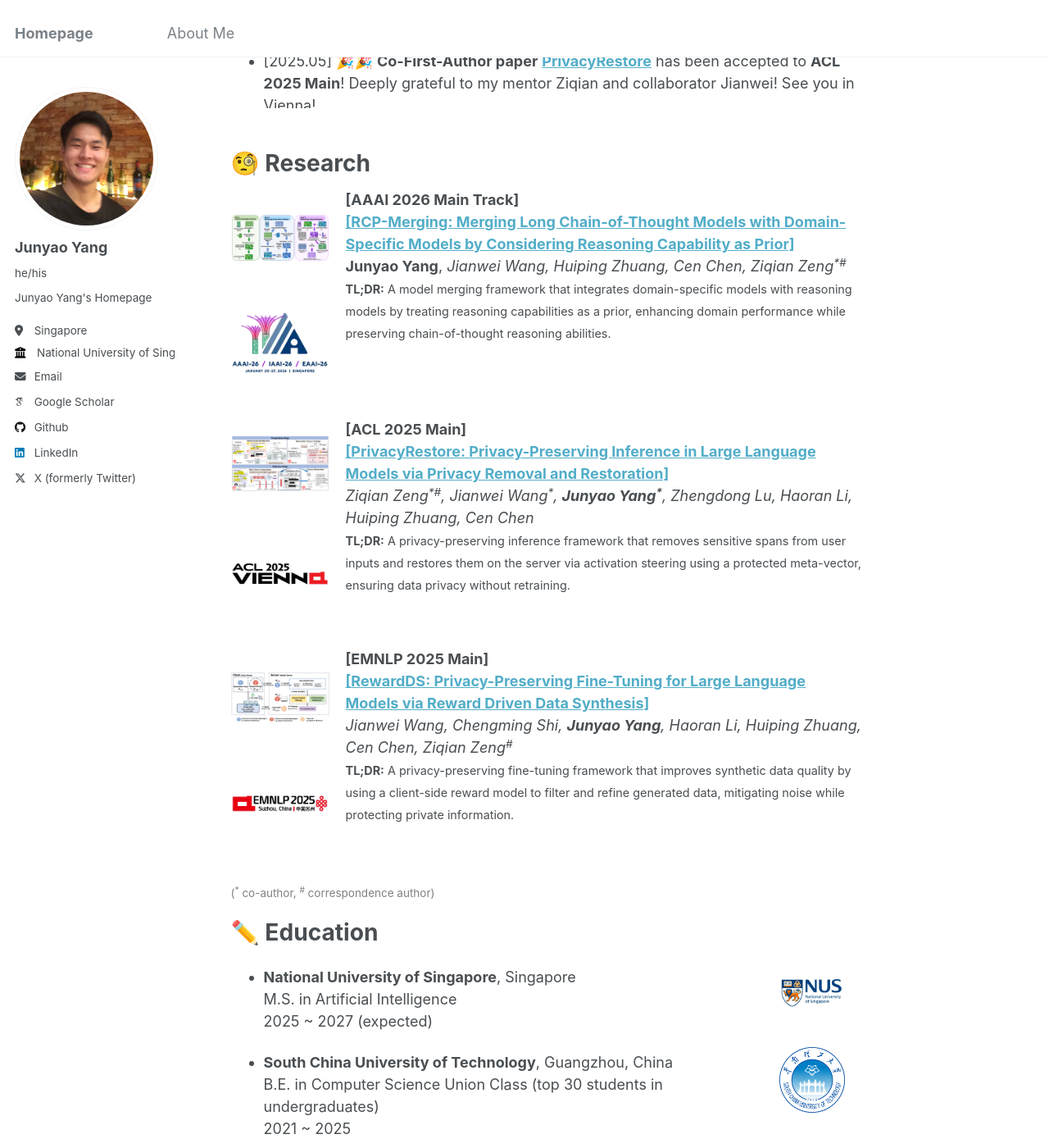
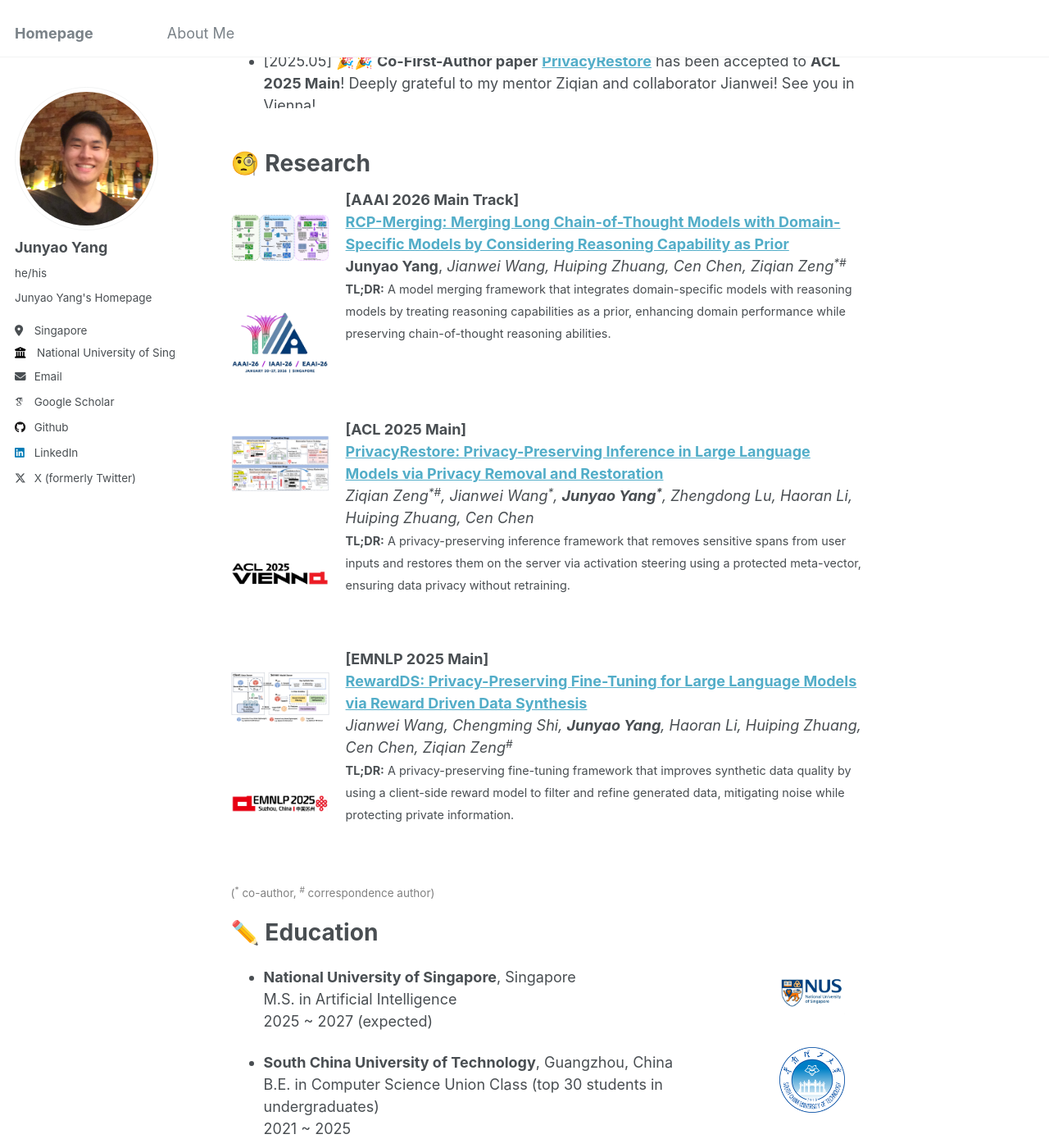
Before and after one commit to jyyang26/jyyang26.github.io, a Jekyll site: the page built from _pages/about.md, in a window 1280 px wide and 1400 px high, scrolled down 790 px. Shown: the whole window at 82% size. Built offline with Jekyll 4.4.1, drawn with Linux system fonts in a browser that asks for light colours; some web fonts are replaced.

```diff
--- a/_pages/about.md
+++ b/_pages/about.md
@@ -106,7 +106,7 @@ My research story revolves around **the Underlying Principles and Understanding
     <img src="images/AAAI2026.jpg" alt="AAAI2026" style="width: 120px; height: 120px; object-fit: cover; border-radius: 5px;">
   </div>
   <strong>[AAAI 2026 Main Track]</strong><br>
-  <strong><a href="https://arxiv.org/abs/2508.03140">[RCP-Merging: Merging Long Chain-of-Thought Models with Domain-Specific Models by Considering Reasoning Capability as Prior]</a></strong><br>
+  <strong><a href="https://arxiv.org/abs/2508.03140">RCP-Merging: Merging Long Chain-of-Thought Models with Domain-Specific Models by Considering Reasoning Capability as Prior</a></strong><br>
   <strong>Junyao Yang</strong>, <em>Jianwei Wang, Huiping Zhuang, Cen Chen, Ziqian Zeng<sup>*#</sup></em><br>
   <span style="font-size: 80%;"><strong>TL;DR:</strong> A model merging framework that integrates domain-specific models with reasoning models by treating reasoning capabilities as a prior, enhancing domain performance while preserving chain-of-thought reasoning abilities.</span>
   <br style="clear: both;">
@@ -120,7 +120,7 @@ My research story revolves around **the Underlying Principles and Understanding
     <img src="images/ACL2025.jpg" alt="ACL2025" style="width: 120px; height: 120px; object-fit: cover; border-radius: 5px;">
   </div>
   <strong>[ACL 2025 Main]</strong><br>
-  <strong><a href="https://arxiv.org/abs/2406.01394">[PrivacyRestore: Privacy-Preserving Inference in Large Language Models via Privacy Removal and Restoration]</a></strong><br>
+  <strong><a href="https://arxiv.org/abs/2406.01394">PrivacyRestore: Privacy-Preserving Inference in Large Language Models via Privacy Removal and Restoration</a></strong><br>
   <em>Ziqian Zeng<sup>*#</sup>, Jianwei Wang<sup>*</sup>, <strong>Junyao Yang<sup>*</sup></strong>, Zhengdong Lu, Haoran Li, Huiping Zhuang, Cen Chen</em><br>
   <span style="font-size: 80%;"><strong>TL;DR:</strong> A privacy-preserving inference framework that removes sensitive spans from user inputs and restores them on the server via activation steering using a protected meta-vector, ensuring data privacy without retraining.</span>
   <br style="clear: both;">
@@ -134,7 +134,7 @@ My research story revolves around **the Underlying Principles and Understanding
     <img src="images/EMNLP2025.jpg" alt="EMNLP2025" style="width: 120px; height: 120px; object-fit: cover; border-radius: 5px;">
   </div>
   <strong>[EMNLP 2025 Main]</strong><br>
-  <strong><a href="https://arxiv.org/abs/2502.18517">[RewardDS: Privacy-Preserving Fine-Tuning for Large Language Models via Reward Driven Data Synthesis]</a></strong><br>
+  <strong><a href="https://arxiv.org/abs/2502.18517">RewardDS: Privacy-Preserving Fine-Tuning for Large Language Models via Reward Driven Data Synthesis</a></strong><br>
   <em>Jianwei Wang, Chengming Shi, <strong>Junyao Yang</strong>, Haoran Li, Huiping Zhuang, Cen Chen, Ziqian Zeng<sup>#</sup></em><br>
   <span style="font-size: 80%;"><strong>TL;DR:</strong> A privacy-preserving fine-tuning framework that improves synthetic data quality by using a client-side reward model to filter and refine generated data, mitigating noise while protecting private information.</span>
   <br style="clear: both;">
```
